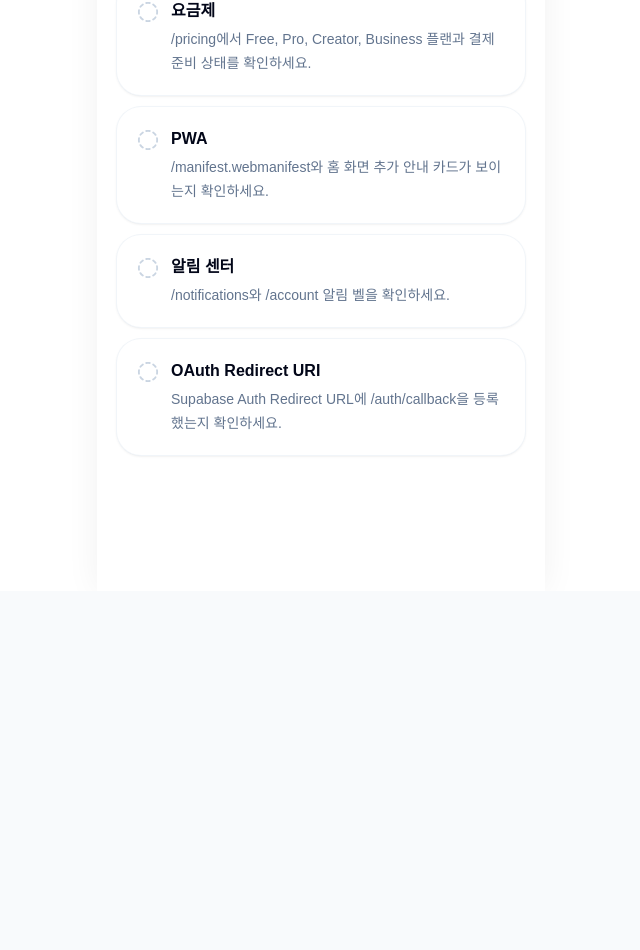
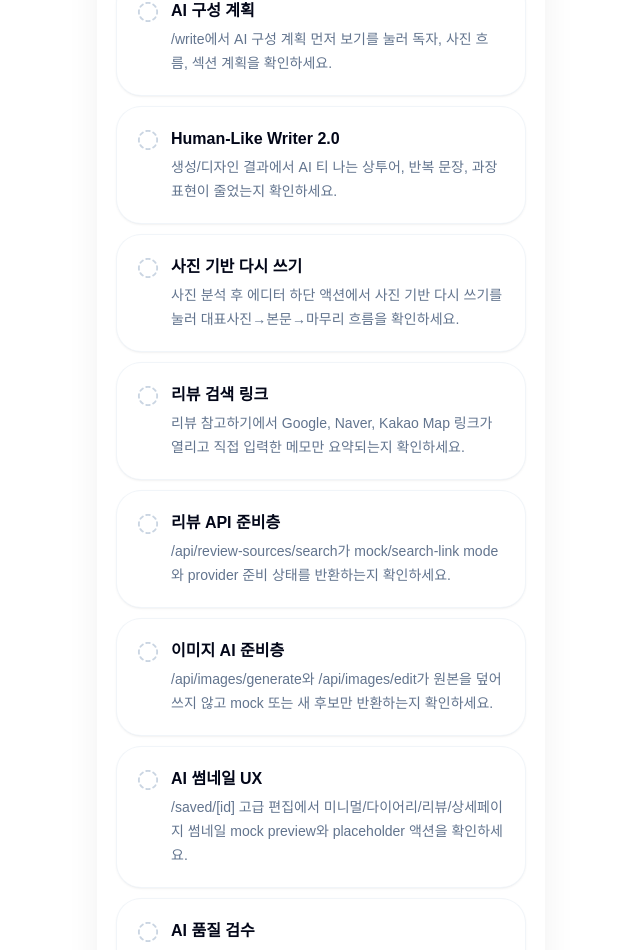
Before and after one commit to mykim2732/tripwriter, a Next.js app: page /qa in a window 1280 px wide. Shown: the part 4297-5247 px from the top of the page, without its empty margins (319-959 px from the left). Before the commit the page ends 4888 px from the top, so only its background shows below. Built offline with nearby package versions, Linux system fonts and the light colour scheme; no server answers.

Commit message:
Sprint 130 update photo first QA docs

```diff
--- a/app/qa/page.tsx
+++ b/app/qa/page.tsx
@@ -82,6 +82,14 @@
     { label: "FeatureGate", status: "ready", description: "유료 기능 잠금 카드가 요금제와 리워드 센터로 안내하는지 확인하세요." },
     { label: "베타 피드백", status: "ready", description: "/feedback에서 별점, 불편한 점, 기능 요청, 버그 신고 mock 저장을 확인하세요." },
     { label: "내 말투", status: "ready", description: "/memory에서 저장 개수 제한, 스타일 분석, /write 적용 강도를 확인하세요." },
+    { label: "AI 구성 계획", status: "ready", description: "/write에서 AI 구성 계획 먼저 보기를 눌러 독자, 사진 흐름, 섹션 계획을 확인하세요." },
+    { label: "Human-Like Writer 2.0", status: "ready", description: "생성/디자인 결과에서 AI 티 나는 상투어, 반복 문장, 과장 표현이 줄었는지 확인하세요." },
+    { label: "사진 기반 다시 쓰기", status: "ready", description: "사진 분석 후 에디터 하단 액션에서 사진 기반 다시 쓰기를 눌러 대표사진→본문→마무리 흐름을 확인하세요." },
+    { label: "리뷰 검색 링크", status: "ready", description: "리뷰 참고하기에서 Google, Naver, Kakao Map 링크가 열리고 직접 입력한 메모만 요약되는지 확인하세요." },
+    { label: "리뷰 API 준비층", status: "ready", description: "/api/review-sources/search가 mock/search-link mode와 provider 준비 상태를 반환하는지 확인하세요." },
+    { label: "이미지 AI 준비층", status: "ready", description: "/api/images/generate와 /api/images/edit가 원본을 덮어쓰지 않고 mock 또는 새 후보만 반환하는지 확인하세요." },
+    { label: "AI 썸네일 UX", status: "ready", description: "/saved/[id] 고급 편집에서 미니멀/다이어리/리뷰/상세페이지 썸네일 mock preview와 placeholder 액션을 확인하세요." },
+    { label: "AI 품질 검수", status: "ready", description: "/write의 생성 후 AI 품질 검수가 기본 ON이며 점수, 이슈, 개선 본문이 반영되는지 확인하세요." },
     { label: "요금제", status: "ready", description: "/pricing에서 Free, Pro, Creator, Business 플랜과 결제 준비 상태를 확인하세요." },
     { label: "PWA", status: "ready", description: "/manifest.webmanifest와 홈 화면 추가 안내 카드가 보이는지 확인하세요." },
     { label: "알림 센터", status: "ready", description: "/notifications와 /account 알림 벨을 확인하세요." },
```
Also changed, not shown: 2 other files (tests, documents, lock files or other folders).
